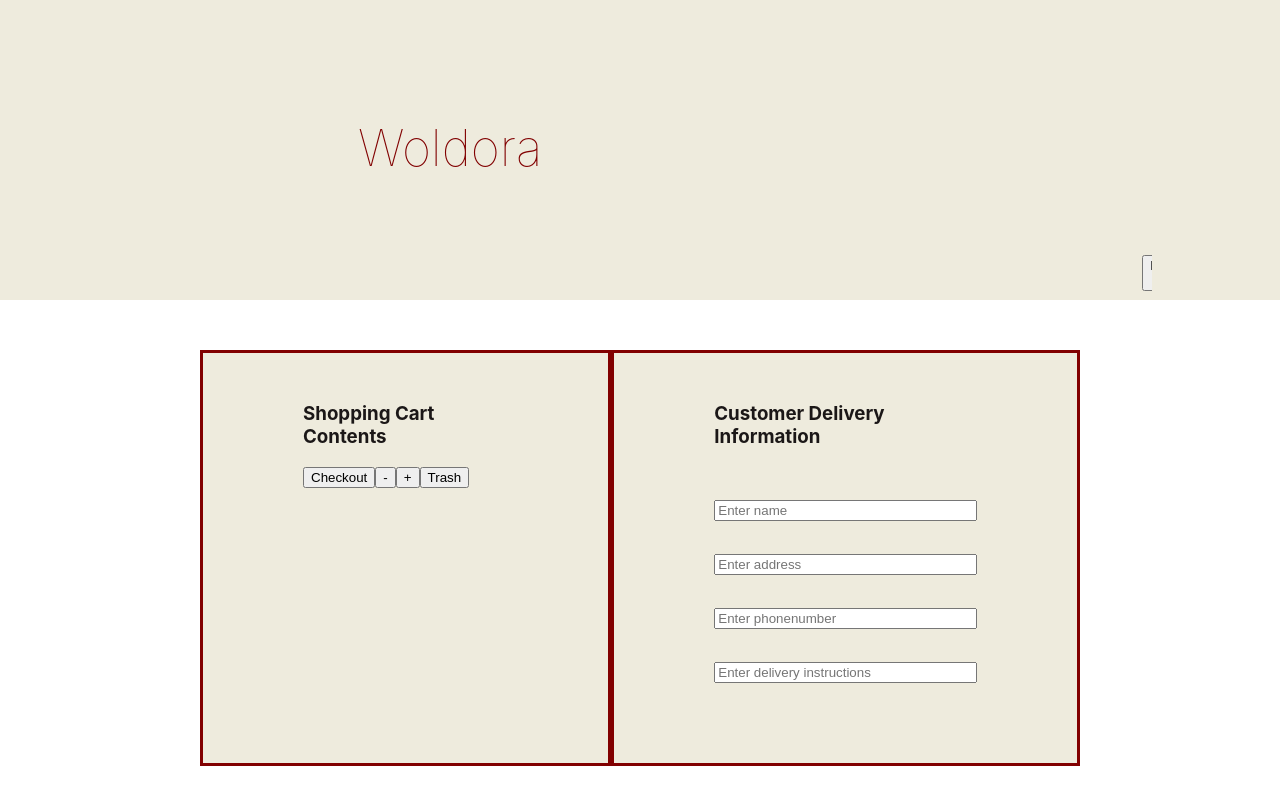
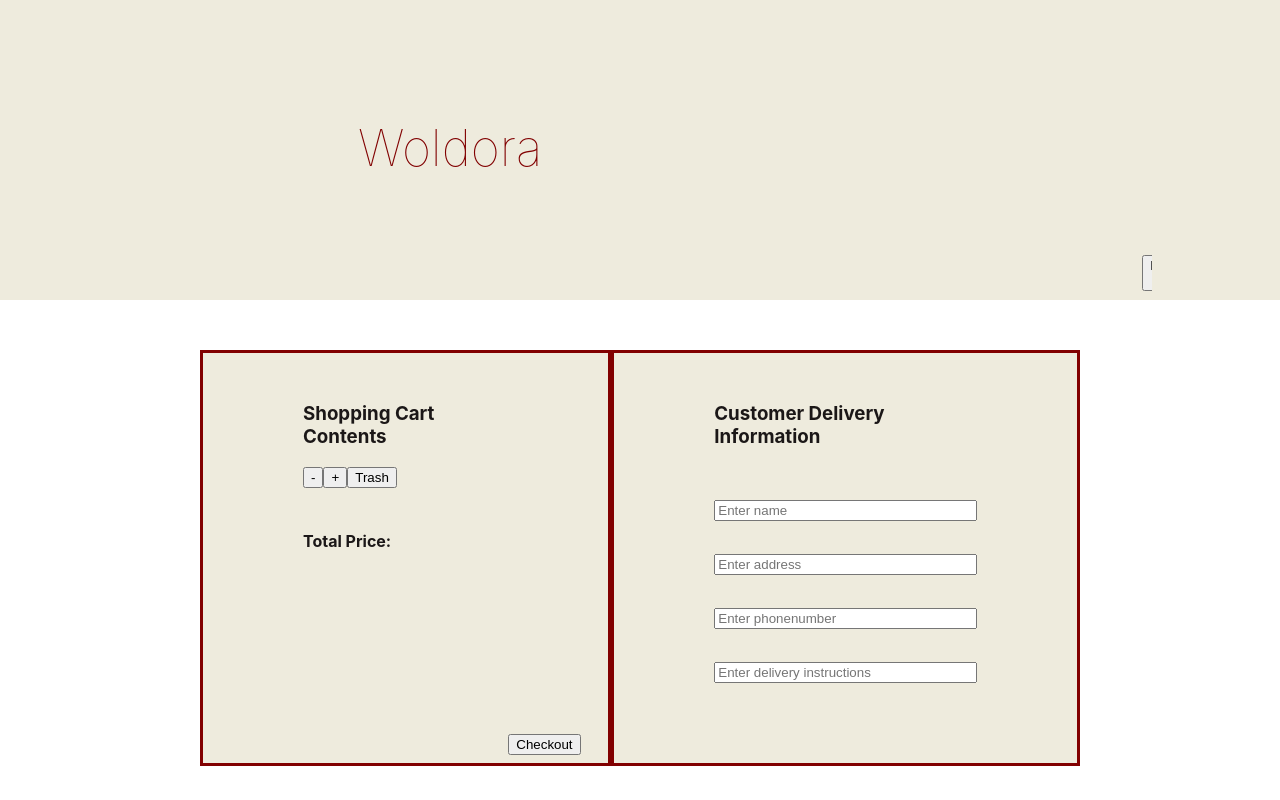
Before and after one commit to AWAPGroup12/frontend, a React (Create React App) app in the folder woldora/: page /ShoppingCart in a window 1280 px wide. Built offline with nearby package versions, Linux system fonts and the light colour scheme.

Commit message:
shopping cart
changed the position of checkout button.

```diff
--- a/woldora/src/components/ShoppingCart.css
+++ b/woldora/src/components/ShoppingCart.css
@@ -18,6 +18,13 @@
     background-color:#EEEBDD;
 }
 
+.checkout {
+    display: flex;
+    position: relative;
+    top: 82%;
+    left: 100%;
+}
+
 .deliveryinfo {
     display: flex;
     flex-direction: column;
--- a/woldora/src/components/ShoppingCart.js
+++ b/woldora/src/components/ShoppingCart.js
@@ -14,10 +14,11 @@ const CartContents = () => {
     return (
         <section className="cartcontents">
             <h1>Shopping Cart Contents</h1>
-            <CheckoutButton />
-            <RemoveButton />
-            <AddButton />
-            <DeleteButton />
+                <RemoveButton />
+                <AddButton />
+                <DeleteButton />
+                <CheckoutButton />
+                <h4>Total Price:</h4>
         </section>
     );
 };
```
